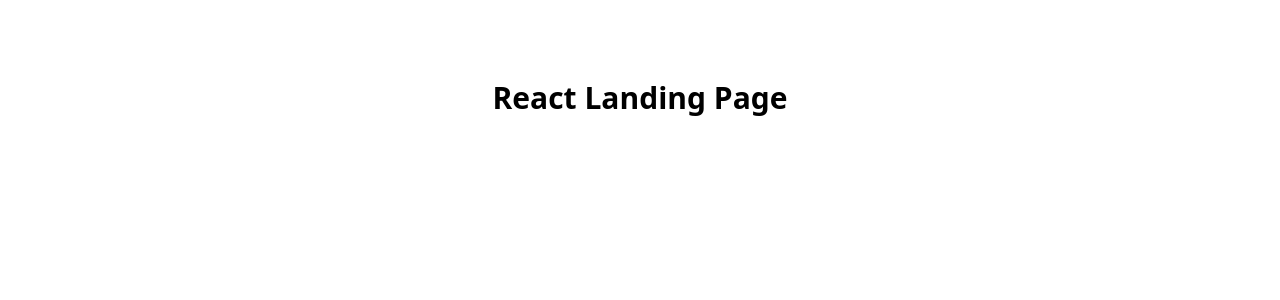
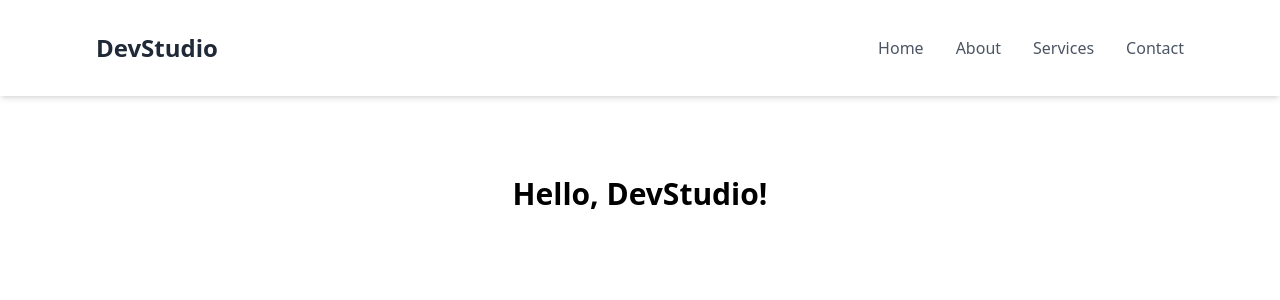
Before and after one commit to Kamil-Fr/react-landing, a React (Vite) app: page / in a window 1280 px wide. Shown: the top 300 px of the page. Built offline with nearby package versions, Linux system fonts and the light colour scheme.

Commit message:
Add responsive Navbar component

```diff
--- a/src/App.jsx
+++ b/src/App.jsx
@@ -1,9 +1,12 @@
+import Navbar from "./components/Navbar";
+
 function App() {
   return (
     <div>
-      <h1 className="text-3xl font-bold text-center mt-20">
-        React Landing Page
-      </h1>
+      <Navbar />
+      <h2 className="text-3xl font-bold text-center mt-20">
+        Hello, DevStudio!
+      </h2>
     </div>
   );
 }
--- a/src/components/Navbar.jsx
+++ b/src/components/Navbar.jsx
@@ -0,0 +1,27 @@
+export default function Navbar() {
+  return (
+    <nav className="bg-white shadow-md">
+      <div className="max-w-6xl mx-auto px-8 py-8 flex items-center justify-between">
+        {/* Logo */}
+        <h1 className="text-2xl font-bold text-gray-800 cursor-pointer hover:text-blue-500 transition duration-300">
+          DevStudio
+        </h1>
+        {/* Navigation Links */}
+        <ul className="hidden md:flex space-x-8 text-gray-600 font-medium">
+          <li className="hover:text-blue-500 transition duration-300 cursor-pointer">
+            Home
+          </li>
+          <li className="hover:text-blue-500 transition duration-300 cursor-pointer">
+            About
+          </li>
+          <li className="hover:text-blue-500 transition duration-300 cursor-pointer">
+            Services
+          </li>
+          <li className="hover:text-blue-500 transition duration-300 cursor-pointer">
+            Contact
+          </li>
+        </ul>
+      </div>
+    </nav>
+  );
+}
```
